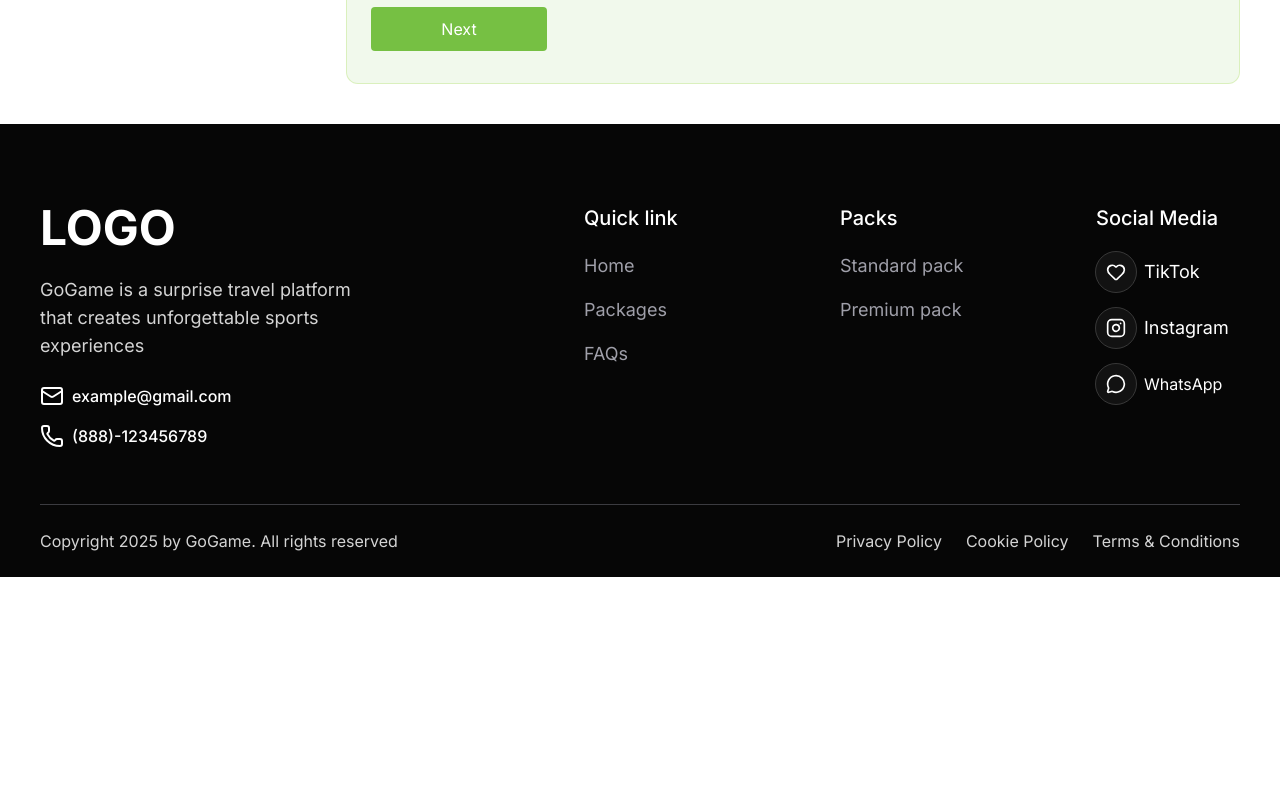
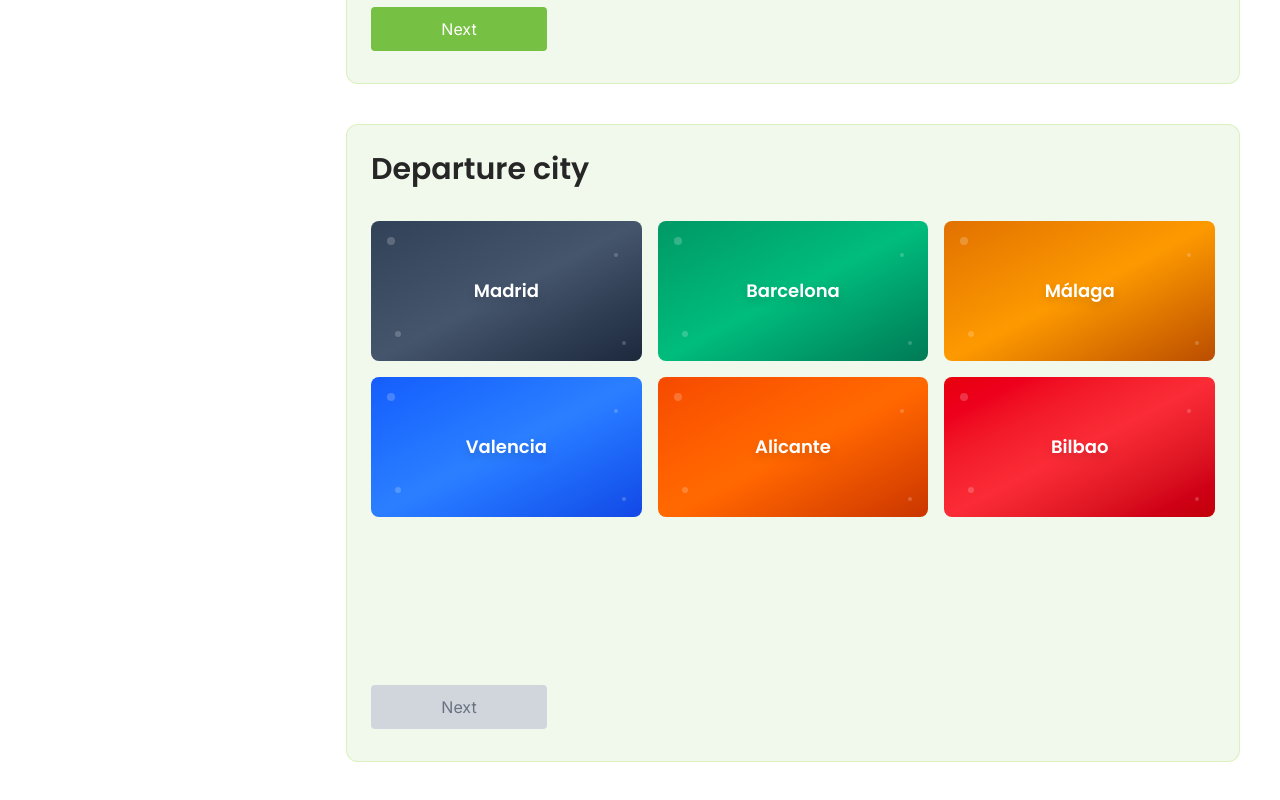
Before and after one commit to backbencherstudio/gogamee, a Next.js app: page /book in a window 1280 px wide. Shown: the part 1320-2120 px from the top of the page. Before the commit the page ends 1897 px from the top, so only its background shows below. Built offline with nearby package versions, Linux system fonts and the light colour scheme.

Commit message:
3rd step redesigned

```diff
--- a/app/(frontend)/book/components/step3/departurecity.tsx
+++ b/app/(frontend)/book/components/step3/departurecity.tsx
@@ -1,7 +1,138 @@
-import React from 'react'
+'use client'
+
+import React, { useState } from 'react'
+
+const cityOptions = [
+  {
+    value: 'madrid',
+    label: 'Madrid',
+    gradient: 'from-slate-700 via-slate-600 to-slate-800',
+    accent: 'hover:from-slate-600 hover:via-slate-500 hover:to-slate-700'
+  },
+  {
+    value: 'barcelona',
+    label: 'Barcelona',
+    gradient: 'from-emerald-600 via-emerald-500 to-emerald-700',
+    accent: 'hover:from-emerald-500 hover:via-emerald-400 hover:to-emerald-600'
+  },
+  {
+    value: 'malaga',
+    label: 'Málaga',
+    gradient: 'from-amber-600 via-amber-500 to-amber-700',
+    accent: 'hover:from-amber-500 hover:via-amber-400 hover:to-amber-600'
+  },
+  {
+    value: 'valencia',
+    label: 'Valencia',
+    gradient: 'from-blue-600 via-blue-500 to-blue-700',
+    accent: 'hover:from-blue-500 hover:via-blue-400 hover:to-blue-600'
+  },
+  {
+    value: 'alicante',
+    label: 'Alicante',
+    gradient: 'from-orange-600 via-orange-500 to-orange-700',
+    accent: 'hover:from-orange-500 hover:via-orange-400 hover:to-orange-600'
+  },
+  {
+    value: 'bilbao',
+    label: 'Bilbao',
+    gradient: 'from-red-600 via-red-500 to-red-700',
+    accent: 'hover:from-red-500 hover:via-red-400 hover:to-red-600'
+  },
+]
 
 export default function DepartureCity() {
+  const [selectedCity, setSelectedCity] = useState<string>('')
+
+  const handleCitySelect = (value: string) => {
+    setSelectedCity(value)
+  }
+
+  const handleNext = () => {
+    if (selectedCity) {
+      console.log('Selected city:', selectedCity)
+      // Handle navigation to next step
+    }
+  }
+
   return (
-    <div>DepartureCity</div>
+    <div className="w-full max-w-[894px] h-[638px] p-6 bg-[#F1F9EC] rounded-xl border border-lime-500/20 mb-10">
+      {/* Header Section */}
+      <div className="mb-8">
+        <h1 className="text-3xl font-semibold text-neutral-800 font-['Poppins'] leading-10">
+          Departure city
+        </h1>
+      </div>
+
+      {/* Content Section */}
+      <div className="flex flex-col justify-between h-[calc(100%-80px)]">
+        {/* Cities Grid */}
+        <div className="grid grid-cols-3 gap-4 mb-8">
+          {cityOptions.map((city) => (
+            <div
+              key={city.value}
+              onClick={() => handleCitySelect(city.value)}
+              className={`
+                relative h-[140px] rounded-lg cursor-pointer transition-all duration-300 transform hover:scale-105
+                bg-gradient-to-br ${city.gradient} ${city.accent}
+                ${selectedCity === city.value
+                  ? 'ring-4 ring-lime-400 ring-opacity-60 shadow-lg shadow-lime-200'
+                  : 'hover:shadow-xl'
+                }
+              `}
+            >
+              {/* City Name Overlay */}
+              <div className="absolute inset-0 flex items-center justify-center">
+                <h3 className="text-white text-lg font-semibold font-['Poppins'] text-center drop-shadow-lg">
+                  {city.label}
+                </h3>
+              </div>
+
+              {/* Selected Indicator */}
+              {selectedCity === city.value && (
+                <div className="absolute top-2 right-2 w-6 h-6 bg-lime-400 rounded-full flex items-center justify-center">
+                  <svg
+                    className="w-4 h-4 text-white"
+                    fill="currentColor"
+                    viewBox="0 0 20 20"
+                  >
+                    <path
+                      fillRule="evenodd"
+                      d="M16.707 5.293a1 1 0 010 1.414l-8 8a1 1 0 01-1.414 0l-4-4a1 1 0 011.414-1.414L8 12.586l7.293-7.293a1 1 0 011.414 0z"
+                      clipRule="evenodd"
+                    />
+                  </svg>
+                </div>
+              )}
+
+              {/* Decorative Pattern Overlay */}
+              <div className="absolute inset-0 opacity-20">
+                <div className="absolute top-4 left-4 w-2 h-2 bg-white rounded-full"></div>
+                <div className="absolute top-8 right-6 w-1 h-1 bg-white rounded-full"></div>
+                <div className="absolute bottom-6 left-6 w-1.5 h-1.5 bg-white rounded-full"></div>
+                <div className="absolute bottom-4 right-4 w-1 h-1 bg-white rounded-full"></div>
+              </div>
+            </div>
+          ))}
+        </div>
+
+        {/* Next Button */}
+        <button
+          onClick={handleNext}
+          disabled={!selectedCity}
+          className={`
+            w-44 h-11 px-3.5 py-1.5 rounded backdrop-blur-[5px] flex justify-center items-center transition-all
+            ${selectedCity
+              ? 'bg-[#76C043] hover:bg-lime-600 cursor-pointer'
+              : 'bg-gray-300 cursor-not-allowed'
+            }
+          `}
+        >
+          <span className={`text-base font-['Inter'] ${selectedCity ? 'text-white' : 'text-gray-500'}`}>
+            Next
+          </span>
+        </button>
+      </div>
+    </div>
   )
 }
--- a/app/(frontend)/book/page.tsx
+++ b/app/(frontend)/book/page.tsx
@@ -2,6 +2,7 @@
 
 import SportsYouPreffer from './components/step1/sportsyoupreffer'
 import PackageType from './components/step2/packagetype'
+import DepartureCity from './components/step3/departurecity'
 
 
 
@@ -10,7 +11,7 @@ export default function BookPage() {
    <div>
     <SportsYouPreffer />
     <PackageType />
-
+    <DepartureCity />
 
 
 
```
